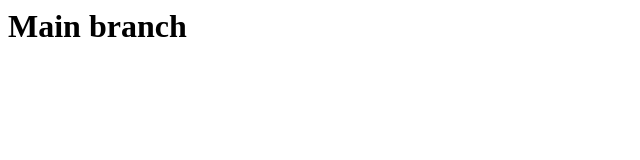
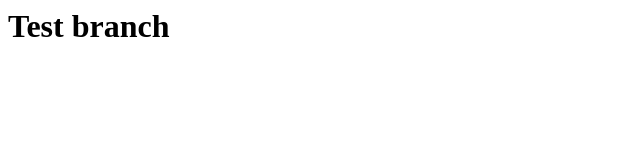
Before and after one commit to nihadelekberov/new-branch, a plain HTML site: page index.html in a window 1280 px wide. Shown: the whole page, without its empty margins (0-640 px from the left). Drawn offline with Linux system fonts and the light colour scheme.

Commit message:
First commit

```diff
--- a/index.html
+++ b/index.html
@@ -1 +1 @@
-<h1> Main branch</h1>
+<h1> Test branch</h1>
```
